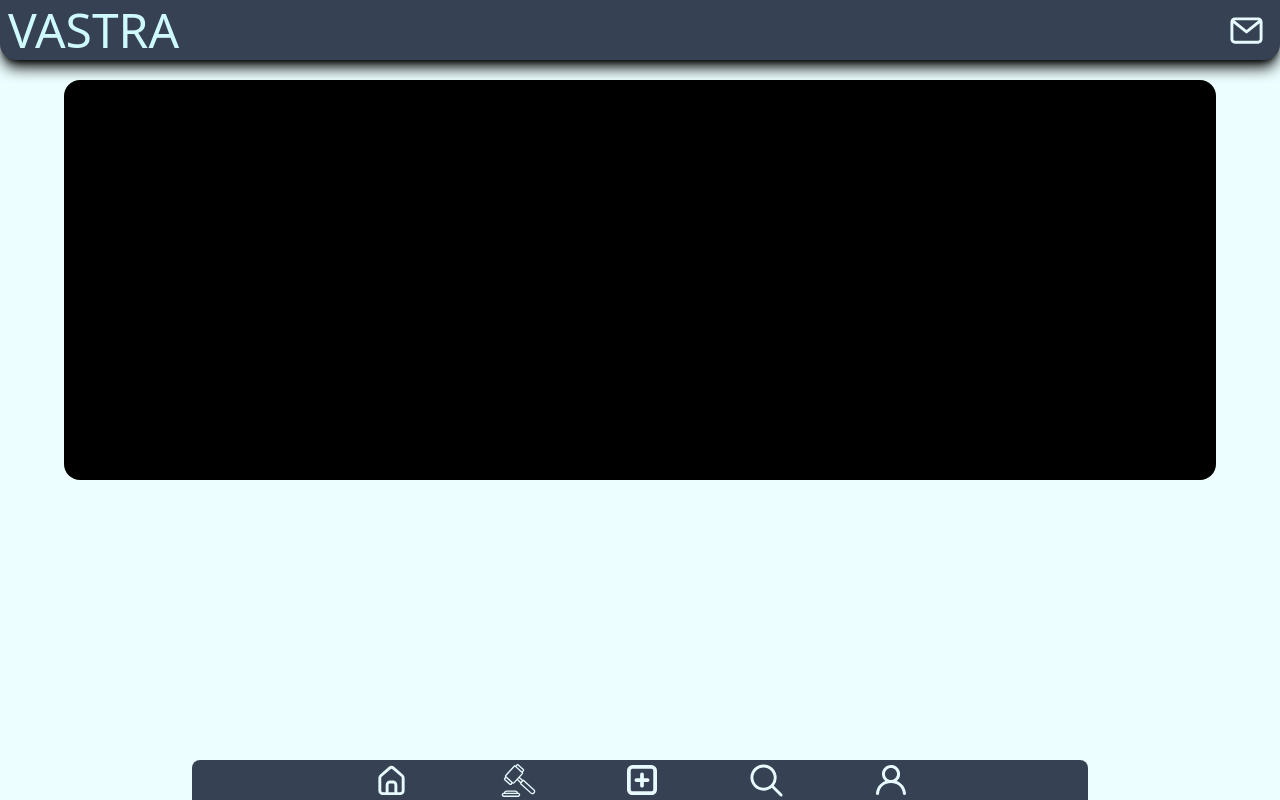
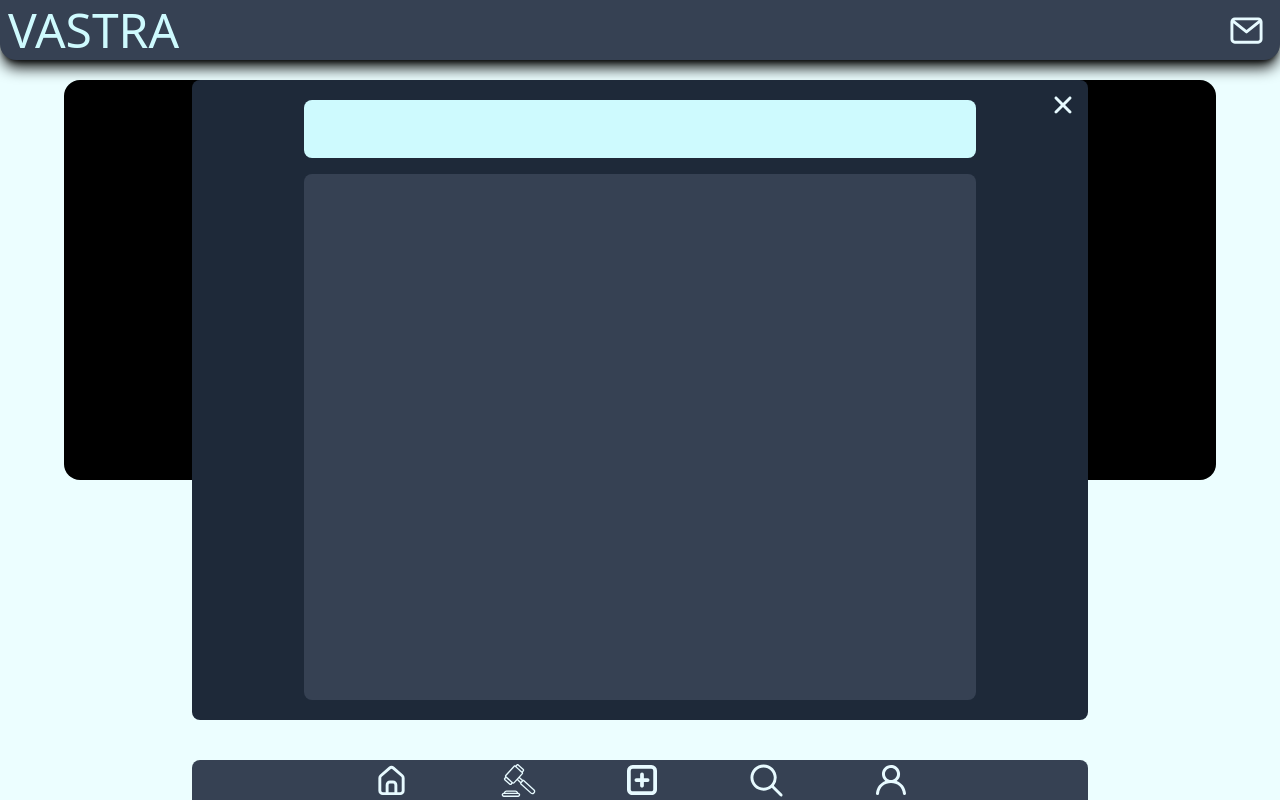
Before and after one commit to Kunalkc/Vastra, a React (Vite) app in the folder client/my-app/: page /home in a window 1280 px wide. Built offline with nearby package versions, Linux system fonts and the light colour scheme.

Commit message:
frontend for searchbar created

```diff
--- a/client/my-app/src/App.jsx
+++ b/client/my-app/src/App.jsx
@@ -1,4 +1,4 @@
-import react from 'react'
+import React from 'react'
 import { useState } from 'react'
 import { BrowserRouter as Router, Routes, Route, Navigate } from 'react-router-dom';
 import Login from './components/Login.jsx'
@@ -7,19 +7,35 @@
 import Auction from './components/Auction.jsx'
 import Post from './components/addproduct.jsx'
 import ViewProduct from './components/viewproduct.jsx';
+import Searchtab from './components/search.jsx';
 
 export default function App() {
+
+
+  const [searchbar , togglesearchbar] = useState(true)
+
+  const flipsearchbar = () => {
+    togglesearchbar(prev=>(!prev))
+  }
+
+
   return (
     <Router>
+  { searchbar?
+       <Searchtab
+          isopen = {searchbar}
+          togglebar = {flipsearchbar}
+       />: <></>
+   }
     <Routes>
 
       <Route path="/" element={<Navigate to="/home" replace />} />
-      <Route path="/login" element= {<Login/>} />
-      <Route path="/home" element={<Home />} />
-      <Route path="/profile" element={<Profile />} />
-      <Route path="/auction" element={<Auction />} />
-      <Route path="/post" element={<Post/>} />
-      <Route path="/products/prodbyid/:productId" element={<ViewProduct />} />
+      <Route path="/login" element= {<Login />} />
+      <Route path="/home" element={<Home togglesearch = {flipsearchbar}/>} />
+      <Route path="/profile" element={<Profile togglesearch = {flipsearchbar} />} />
+      <Route path="/auction" element={<Auction togglesearch = {flipsearchbar}/>} />
+      <Route path="/post" element={<Post togglesearch = {flipsearchbar}/>} />
+      <Route path="/products/prodbyid/:productId" element={<ViewProduct togglesearch = {flipsearchbar} />} />
       <Route path="*" element={<div>Page Not Found</div>} />
     </Routes>
   </Router>
--- a/client/my-app/src/components/Bottombar.jsx
+++ b/client/my-app/src/components/Bottombar.jsx
@@ -3,7 +3,7 @@
 import { useNavigate } from 'react-router-dom'
 
 
-export default function bottombar(){
+export default function bottombar(props){
 
     const navigate = useNavigate()
 
@@ -122,14 +122,7 @@
                   navigate('/login');
                 }
               }}/>
-            <img src={"/img/search.svg"} width={35} height={35} className='hover:scale-105' onClick={async () => {
-              const isLoggedIn = await Checklogin();
-                if (isLoggedIn) {
-                  navigate('/profile');
-                } else {
-                  navigate('/login');
-                }
-              }}/>
+            <img src={"/img/search.svg"} width={35} height={35} className='hover:scale-105' onClick={()=>props.togglesearch()}/>
             <img src={"/img/profile.svg"} width={30} height={30} className='hover:scale-105'
               onClick={async () => {
               const isLoggedIn = await Checklogin();
--- a/client/my-app/src/components/Home.jsx
+++ b/client/my-app/src/components/Home.jsx
@@ -7,7 +7,7 @@
 const isloggedin = localStorage.getItem('token') !== null // if the value is null then it will store false and true in the alternative case
 
 console.log(isloggedin)
-export default function Home(){
+export default function Home(props){
 
     const [id , changeid] = useState('')
     const navigate = useNavigate()
@@ -18,7 +18,7 @@
 
            <div className='relative w-[90%] h-1/2 bg-black top-20 rounded-2xl'></div>
 
-           <Bottombar />
+           <Bottombar togglesearch = {props.togglesearch} />
 
 
         </div>
--- a/client/my-app/src/components/Profile.jsx
+++ b/client/my-app/src/components/Profile.jsx
@@ -6,7 +6,7 @@
 import FollowersList from './utils/getfollowers'
 import FollowingList from './utils/getfollowing'
 
-export default function Profile() {
+export default function Profile(props) {
     const [user, setUser] = useState(null)
     const [products, setProducts] = useState([])
     const [loading, setLoading] = useState(true)
@@ -295,7 +295,7 @@
                     </div>
                 )}
             </div>
-            <Bottombar />
+            <Bottombar togglesearch = {props.togglesearch}/>
         </div>
     )
 }
--- a/client/my-app/src/components/addproduct.jsx
+++ b/client/my-app/src/components/addproduct.jsx
@@ -7,7 +7,7 @@
 
 
 
-export default function CreateProduct(){
+export default function CreateProduct(props){
 
     const [file , setfile] = React.useState(null)  // to upload a particular image to backend
     const [layout , savelayout] = React.useState([])  // in order to save the layout once the user is done arranging
@@ -514,7 +514,7 @@
   </div>
 
 
-            <Bottombar/>
+            <Bottombar togglesearch = {props.togglesearch}/>
         </div>
     )
 }
--- a/client/my-app/src/components/search.jsx
+++ b/client/my-app/src/components/search.jsx
@@ -0,0 +1,25 @@
+import React from "react";
+import axios from "axios";
+
+
+export default function searchtab(props){
+
+console.log("searchbar is: " , props.isopen)
+
+
+    return(
+        <div className="fixed py-5 top-1/2 left-1/2 translate-x-[-50%] translate-y-[-50%] w-[70%] h-[80%] bg-gray-800 z-10000 rounded-lg flex flex-col gap-4 justify-between items-center">
+                                 <img src={"/img/cross.svg"} width={30} height={30} className='absolute top-2.5 right-2.5 hover:scale-105' onClick={()=>props.togglebar()} />
+
+
+          <input
+           type="text"
+           className="w-[75%] h-[10%] bg-cyan-100 rounded-lg"
+          />
+
+          <div className='w-[75%] h-[90%] bg-gray-700 rounded-lg'>
+
+          </div>
+        </div>
+    )
+}
```
